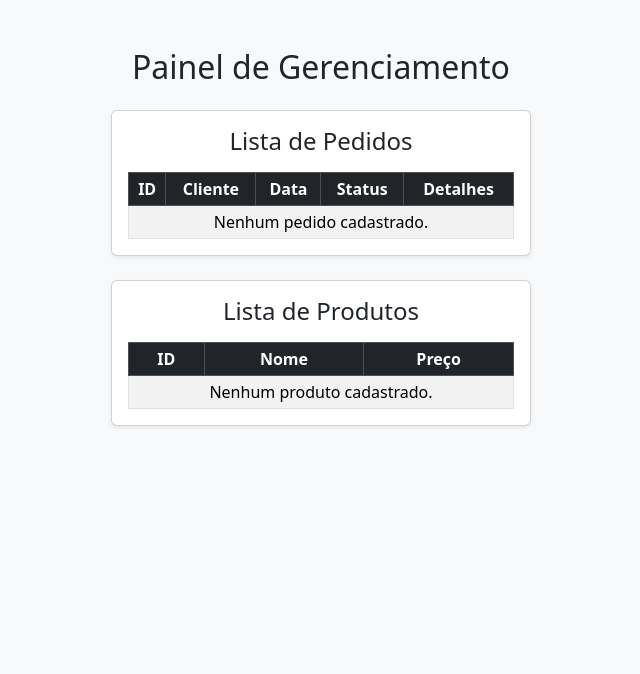
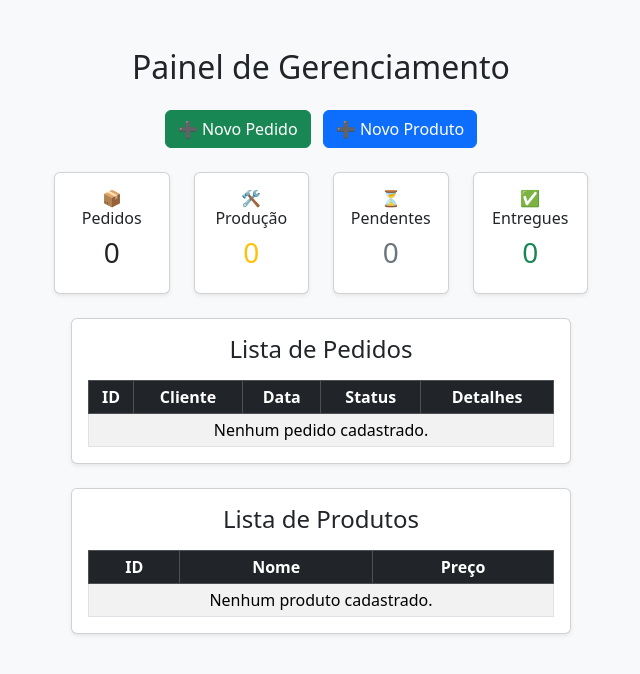
Before and after one commit to Dudacabo/projetoAppCasaJacque, a Django app: page / in a window 1280 px wide. Shown: the part 56-730 px from the top of the page, without its empty margins (319-959 px from the left). Run offline with Django 5.2, Linux system fonts and the light colour scheme; the visitor is signed in with stand-in values (Sample User, id 1); data that the repository does not hold is empty.

Commit message:
Deixando a home visualmente mais bonita

```diff
--- a/pedidos/templates/home.html
+++ b/pedidos/templates/home.html
@@ -12,10 +12,51 @@ HOME
         <h2>Painel de Gerenciamento</h2>
     </div>
 
+    <div class="text-center mb-4">
+        <a href="{% url 'pedidos:cadastrar_pedido' %}" class="btn btn-success me-2">
+            ➕ Novo Pedido
+        </a>
+        <a href="{% url 'pedidos:cadastrar_produto' %}" class="btn btn-primary">
+            ➕ Novo Produto
+        </a>
+    </div>
+
+    <div class="row text-center mb-4">
+
+        <div class="col-md-3">
+            <div class="card shadow-sm p-3">
+                <h6>📦 Pedidos</h6>
+                <h3>{{ total_pedidos }}</h3>
+            </div>
+        </div>
+
+        <div class="col-md-3">
+            <div class="card shadow-sm p-3">
+                <h6>🛠️ Produção</h6>
+                <h3 class="text-warning">{{ pedidos_producao }}</h3>
+            </div>
+        </div>
+
+        <div class="col-md-3">
+            <div class="card shadow-sm p-3">
+                <h6>⏳ Pendentes</h6>
+                <h3 class="text-secondary">{{ pedidos_pendentes }}</h3>
+            </div>
+        </div>
+
+        <div class="col-md-3">
+            <div class="card shadow-sm p-3">
+                <h6>✅ Entregues</h6>
+                <h3 class="text-success">{{ pedidos_entregues }}</h3>
+            </div>
+        </div>
+
+    </div>
+
     <div class="d-flex justify-content-center gap-4 flex-wrap">
 
         <!-- Tabela Pedidos -->
-        <div style="width: 420px;">
+        <div class="flex-fill" style="max-width: 500px;">
             <div class="card shadow-sm p-3">
 
                 <h4 class="text-center mb-3">Lista de Pedidos</h4>
@@ -68,7 +109,7 @@ HOME
         </div>
 
         <!-- Tabela Produtos -->
-        <div style="width: 420px;">
+        <div class="flex-fill" style="max-width: 500px;">
             <div class="card shadow-sm p-3">
 
                 <h4 class="text-center mb-3">Lista de Produtos</h4>
--- a/pedidos/views.py
+++ b/pedidos/views.py
@@ -12,13 +12,23 @@ def is_admin(user):
 # HOME
 @login_required
 def home(request):
-    produtos = Produto.objects.all().order_by('-id')
-    pedidos = Pedido.objects.all().order_by('-id')
+    produtos = Produto.objects.all().order_by('-id')[:5]
+    pedidos = Pedido.objects.all().order_by('-id')[:5]
+
+    total_pedidos = Pedido.objects.count()
+    pedidos_producao = Pedido.objects.filter(status='producao').count()
+    pedidos_pendentes = Pedido.objects.filter(status='pendente').count()
+    pedidos_entregues = Pedido.objects.filter(status='entregue').count()
 
     context = {
-         "produtos": produtos,
-         'pedidos': pedidos
-     }
+    "produtos": produtos,
+    "pedidos": pedidos,
+    "total_pedidos": total_pedidos,
+    "pedidos_producao": pedidos_producao,
+    "pedidos_pendentes": pedidos_pendentes,
+    "pedidos_entregues": pedidos_entregues,
+    }
+
     return render(request, "home.html", context)
 
 
```
